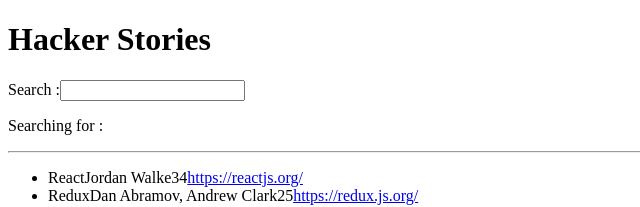
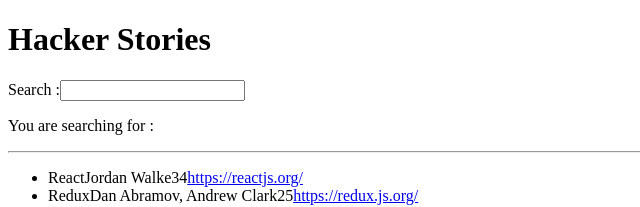
Before and after one commit to massmr/hacker-stories, a React (Vite) app: page / in a window 1280 px wide. Shown: the top 207 px of the page, without its empty margins (0-640 px from the left). Built offline with nearby package versions, Linux system fonts and the light colour scheme.

Commit message:
lifting state

```diff
--- a/src/App.jsx
+++ b/src/App.jsx
@@ -21,17 +21,34 @@ const App = () => {
     }
   ];
 
+  const [searchTerm, setSearchTerm] = React.useState('');
+
   //callback handler
   const handleSearch = (event) => {
-    console.log("callback handler : " + event.target.value);
+    setSearchTerm(event.target.value);
+  };
+
+  //array resulting from the filter
+  const searchedStories = stories.filter(function (story) {
+    return story.title.includes(searchTerm);
+  });
+
+  //function resulting
+  const searchedTerm = (term) => {
+    return searchTerm;
   };
 
   return (
     <div>
+
       <h1>Hacker Stories</h1>
-      <Search onSearch={handleSearch} />
+
+      <Search onSearch={handleSearch} searchedTerm={searchedTerm} />
+
       <hr />
-      <List list={stories} />
+
+      <List list={searchedStories} />
+
     </div>
   );
 };
@@ -62,19 +79,11 @@ const Item = (props) => {
 };
 
 const Search = (props) => {
-  const [searchTerm, setSearchTerm] = React.useState("");
-
-  const handleChange = (event) => {
-    setSearchTerm(event.target.value);
-    //callback handler
-    props.onSearch(event);
-  };
-
   return (
     <div>
       <label htmlFor="search">Search :</label>
-      <input id="search" type="text" onBlur={handleChange}/>
-      <p>Searching for : <strong>{searchTerm}</strong></p>
+      <input id="search" type="text" onChange={props.onSearch}/>
+      <p>You are searching for : <strong>{props.searchedTerm()}</strong></p>
     </div>
   );
 };
```
